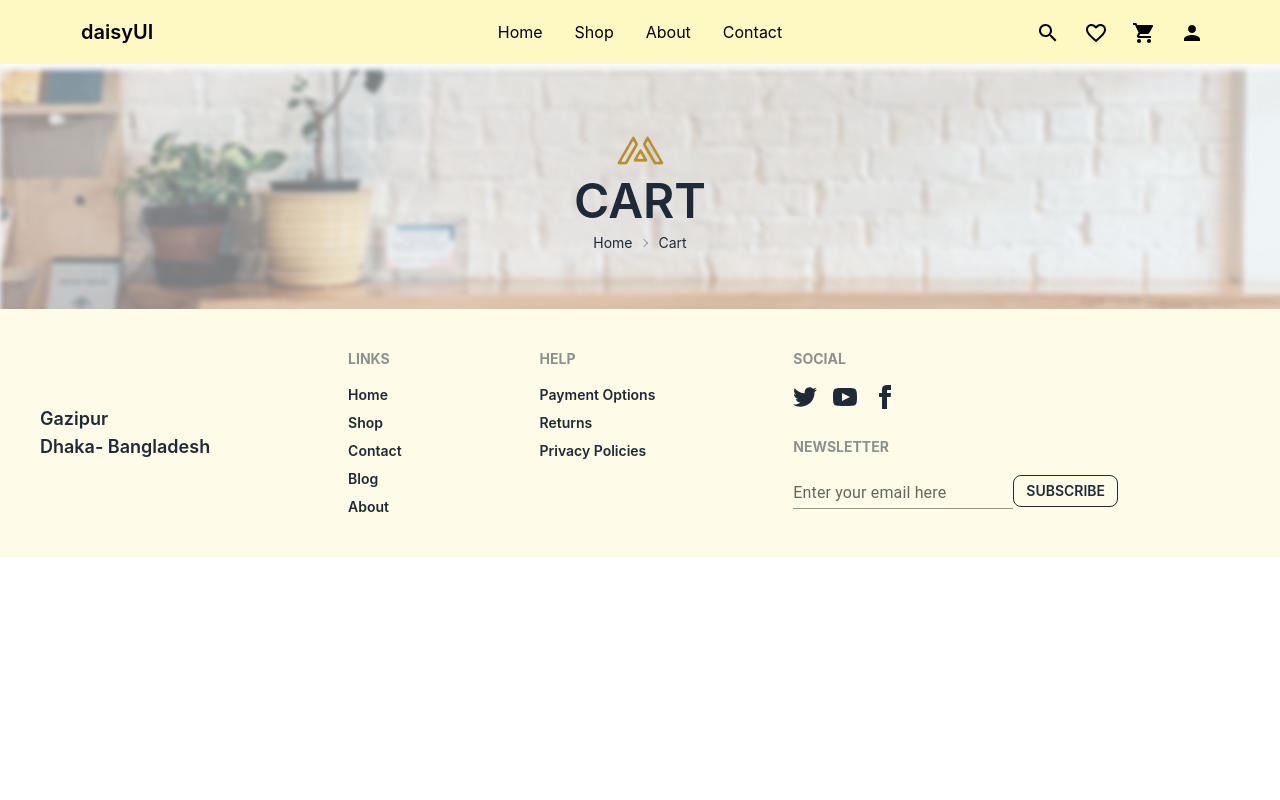
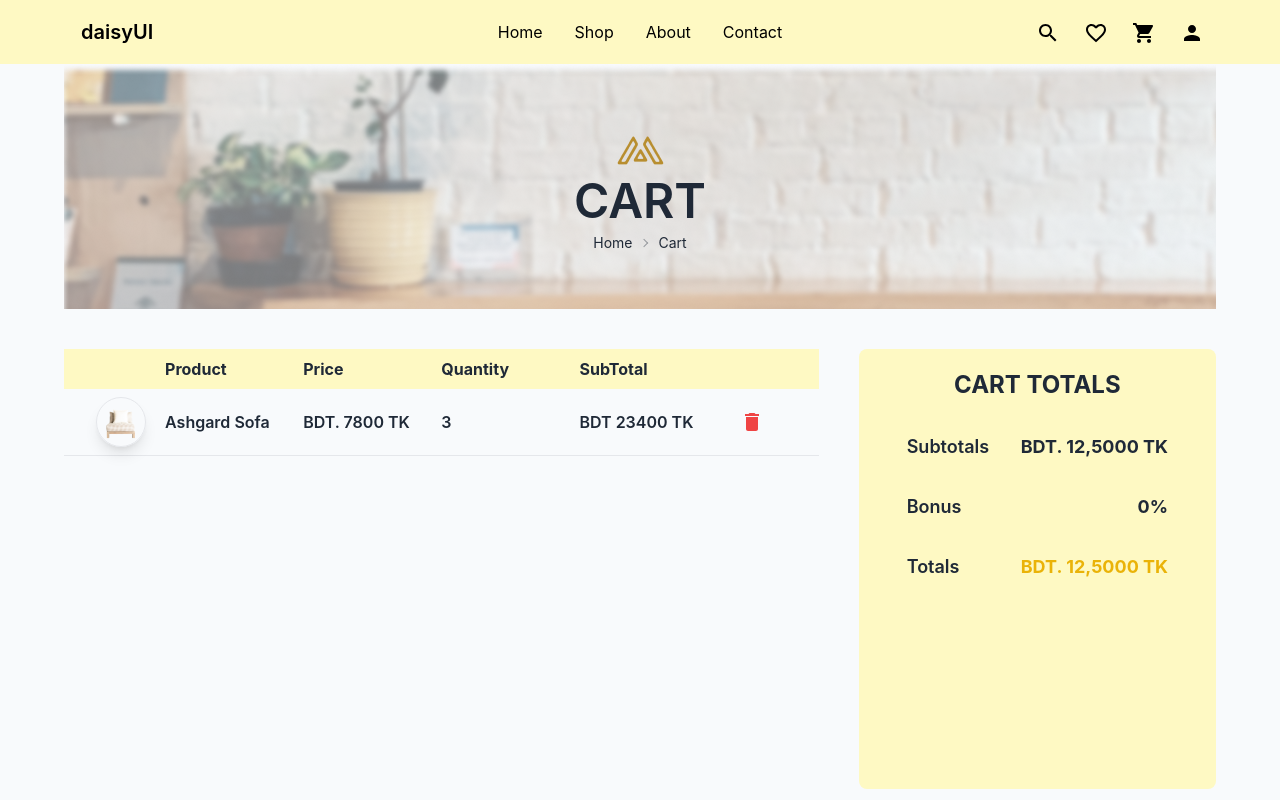
Before and after one commit to SanyFaysal/ecommerce-client, a React (Create React App) app: page /cart in a window 1280 px wide. Shown: the top 800 px of the page. Built offline with nearby package versions, Linux system fonts and the light colour scheme.

Commit message:
add: cart items and cart toals

```diff
--- a/src/components/Pages/Cart/Cart.js
+++ b/src/components/Pages/Cart/Cart.js
@@ -1,10 +1,30 @@
 import React from 'react';
 import NavigateBanner from '../../Shared/Navbar/NavigateBanner';
+import ShopInfo from '../Shop/ShopInfo';
+import CartItem from './CartItem';
+import CartTotals from './CartTotals';
 
 const Cart = () => {
   return (
-    <div className="bg-slate-50 ">
+    <div className="bg-slate-50 lg:px-16 px-4">
       <NavigateBanner title="Cart" navigateFrom="home" navigateTo="cart" />
+      <div className="grid lg:grid-cols-3 gap-10 my-10">
+        <div className="lg:col-span-2">
+          <div className=" grid grid-cols-10 font-bold bg-yellow-100 my-auto mx-auto px-8 py-2">
+            <div className="col-span-1"></div>
+            <h3 className="col-span-2 text-start">Product</h3>
+            <h3 className="col-span-2 text-start">Price</h3>
+            <h3 className="col-span-2 text-start">Quantity</h3>
+            <h3 className="col-span-2 text-start">SubTotal</h3>
+            <div className="col-span-1"></div>
+          </div>
+          <CartItem />
+        </div>
+        <div className=" lg:col-span-1 bg-yellow-100  h-[55vh] py-5  rounded-lg">
+          <CartTotals />
+        </div>
+      </div>
+      <ShopInfo />
     </div>
   );
 };
--- a/src/components/Pages/Cart/CartDropDown.js
+++ b/src/components/Pages/Cart/CartDropDown.js
@@ -26,7 +26,7 @@ const CartDropDown = () => {
             <div>
               <h1 className=" font-bold text-lg">Asgaard Sofa</h1>
               <p className=" font-semibold">
-                1 <CloseIcon /> BDT. 7800 TK
+                1 <CloseIcon sx={{ fontSize: '16px' }} /> BDT. 7800 TK
               </p>
             </div>
           </div>
@@ -46,7 +46,7 @@ const CartDropDown = () => {
             <div>
               <h1 className=" font-bold text-lg">Asgaard Sofa</h1>
               <p className=" font-semibold">
-                1 <CloseIcon /> BDT. 7800 TK
+                1 <CloseIcon sx={{ fontSize: '16px' }} /> BDT. 7800 TK
               </p>
             </div>
           </div>
@@ -66,7 +66,7 @@ const CartDropDown = () => {
             <div>
               <h1 className=" font-bold text-lg">Asgaard Sofa</h1>
               <p className=" font-semibold">
-                1 <CloseIcon /> BDT. 7800 TK
+                1 <CloseIcon sx={{ fontSize: '16px' }} /> BDT. 7800 TK
               </p>
             </div>
           </div>
@@ -79,7 +79,7 @@ const CartDropDown = () => {
       </div>
       <div className="p-5 flex justify-between  items-center">
         <p className="text-lg font-semibold ">Subtotal</p>
-        <p className="text-lg font-semibold text-warning">BDT. 23400 TK </p>
+        <p className="text-lg font-semibold text-yellow-400">BDT. 23400 TK </p>
       </div>
       <hr />
       <div className="px-5 py-2 flex justify-between ">
--- /dev/null
+++ b/src/components/Pages/Cart/CartItem.js
@@ -0,0 +1,26 @@
+import React from 'react';
+import product from '../../../assets/images/product1.png';
+import DeleteIcon from '@mui/icons-material/Delete';
+import IconButton from '@mui/material/IconButton';
+const CartItem = () => {
+  return (
+    <div className=" grid grid-cols-10 font-semibold  my-auto px-8 py-2 border-b">
+      <img
+        src={product}
+        className="col-span-1 w-[50px] h-[50px] border my-auto rounded-full shadow-lg"
+        alt=""
+      />
+      <h3 className="col-span-2 my-auto text-start">Ashgard Sofa </h3>
+      <h3 className="col-span-2 my-auto text-start">BDT. 7800 TK</h3>
+      <h3 className="col-span-2 my-auto text-start">3</h3>
+      <h3 className="col-span-2 my-auto text-start"> BDT 23400 TK</h3>
+      <h3 className="col-span-1 my-auto text-center col-span-1">
+        <IconButton aria-label="" onClick={() => console.log('click')}>
+          <DeleteIcon className="text-red-500" />
+        </IconButton>
+      </h3>
+    </div>
+  );
+};
+
+export default CartItem;
--- /dev/null
+++ b/src/components/Pages/Cart/CartTotals.js
@@ -0,0 +1,25 @@
+import React from 'react';
+
+const CartTotals = () => {
+  return (
+    <>
+      <h1 className="text-2xl font-bold text-center uppercase px-10">
+        Cart Totals
+      </h1>
+      <div className="flex justify-between px-12 mt-8">
+        <h1 className="text-lg font-semibold">Subtotals</h1>
+        <h1 className="text-lg font-bold">BDT. 12,5000 TK</h1>
+      </div>
+      <div className="flex justify-between px-12 mt-8">
+        <h1 className="text-lg font-semibold">Bonus</h1>
+        <h1 className="text-lg font-bold">0%</h1>
+      </div>
+      <div className="flex justify-between px-12 mt-8">
+        <h1 className="text-lg font-semibold">Totals</h1>
+        <h1 className="text-lg font-bold text-yellow-500">BDT. 12,5000 TK</h1>
+      </div>
+    </>
+  );
+};
+
+export default CartTotals;
--- a/src/components/Shared/Navbar/Navbar.js
+++ b/src/components/Shared/Navbar/Navbar.js
@@ -9,6 +9,7 @@ import MenuIcon from '@mui/icons-material/Menu';
 import CartDropDown from '../../Pages/Cart/CartDropDown';
 const Navbar = () => {
   const [scroll, setScroll] = useState(false);
+  const [isOpen, setIsOpen] = useState(false);
   const li = (
     <>
       <CustomLink to="/home">
@@ -66,10 +67,16 @@ const Navbar = () => {
           <FavoriteBorderIcon className="lg:mx-3 mx-2" />
         </CustomLink>
         <div className="dropdown dropdown-left  rounded-0">
-          <label tabIndex={0} className="">
+          <label tabIndex={0} onClick={() => setIsOpen(!isOpen)}>
             <ShoppingCartIcon className="lg:mx-3 mx-2" />
           </label>
-          <CartDropDown />
+          <div
+            className={`${
+              isOpen ? 'hidden text-red-500' : 'block'
+            } duration-500`}
+          >
+            <CartDropDown />
+          </div>
         </div>
 
         <CustomLink to="/profile">
--- a/src/components/Shared/ProductDetails/ProductDescription.js
+++ b/src/components/Shared/ProductDetails/ProductDescription.js
@@ -34,7 +34,7 @@ const ProductDescription = () => {
           It enables you to enjoy your gaming sessions more comfortably.
         </p>
       </div>
-      <div className="flex justify-center">
+      <div className="lg:flex justify-center">
         <img src={descriptionImg} alt="" className="w-[70vh] p-5" />
         <img src={descriptionImg} alt="" className="w-[70vh] p-5" />
       </div>
```
